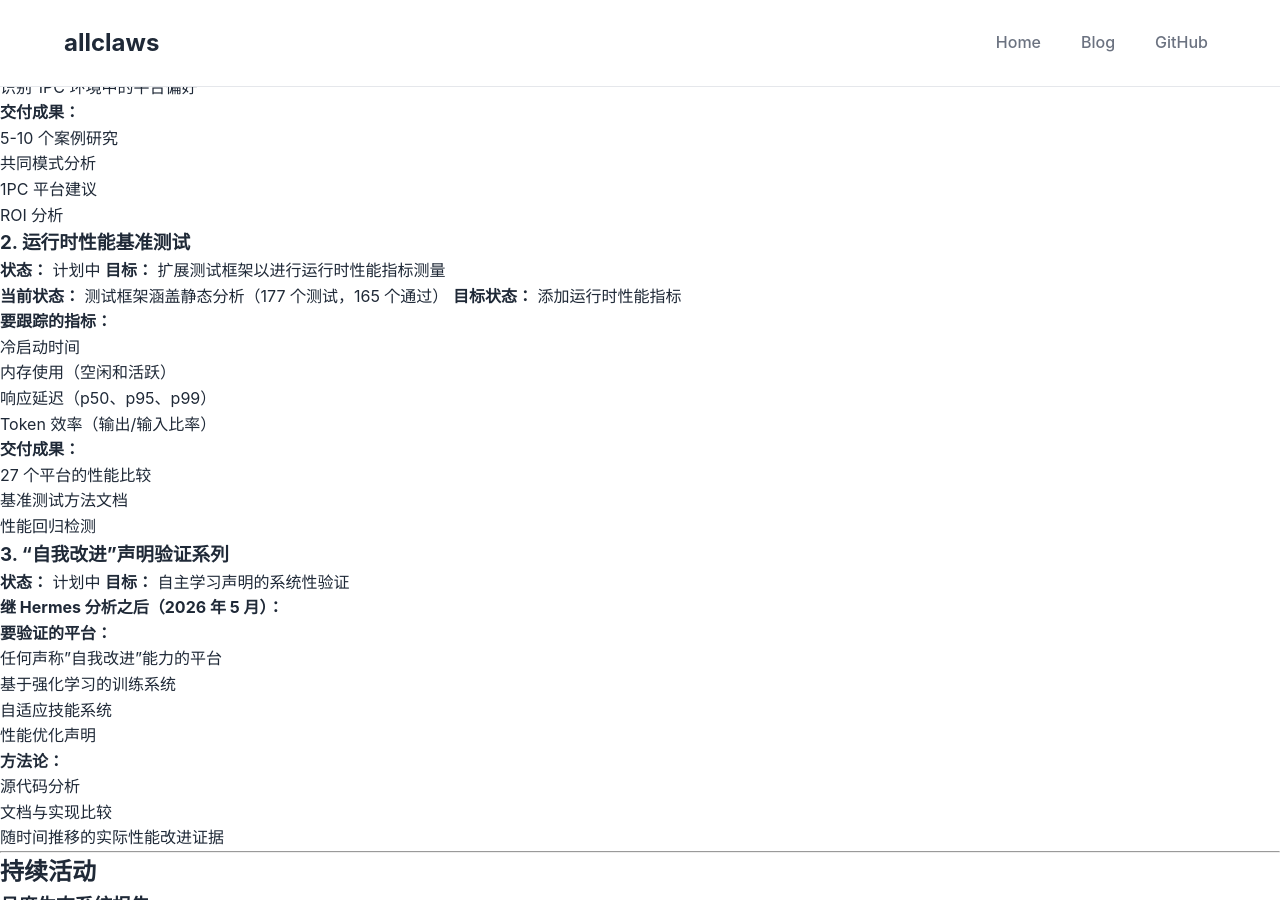
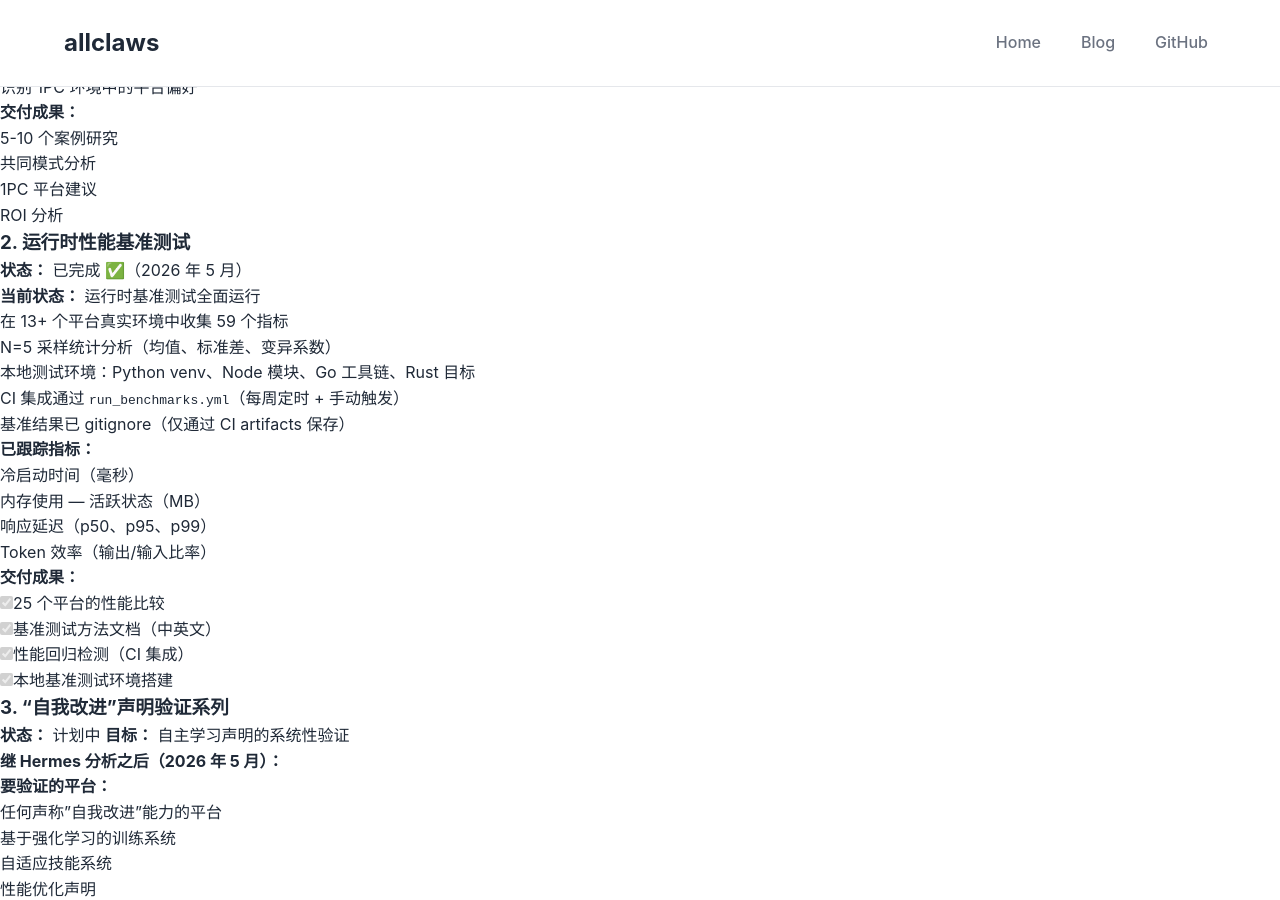
Before and after one commit to dz3ai/allclaws, a Jekyll site: the page built from docs/ROADMAP.zh-CN.md, in a window 1280 px wide and 900 px high, scrolled down 1539 px. Built offline with Jekyll 4.4.1, drawn with Linux system fonts in a browser that asks for light colours; our own code applies the rules of GitHub Pages for plain Markdown files.

Commit message:
docs: mark Runtime Performance Benchmarking as completed in ROADMAP

```diff
--- a/docs/ROADMAP.zh-CN.md
+++ b/docs/ROADMAP.zh-CN.md
@@ -95,22 +95,26 @@
 
 ### 2. 运行时性能基准测试
 
-**状态：** 计划中
-**目标：** 扩展测试框架以进行运行时性能指标测量
+**状态：** 已完成 ✅（2026 年 5 月）
 
-**当前状态：** 测试框架涵盖静态分析（177 个测试，165 个通过）
-**目标状态：** 添加运行时性能指标
+**当前状态：** 运行时基准测试全面运行
+- 在 13+ 个平台真实环境中收集 59 个指标
+- N=5 采样统计分析（均值、标准差、变异系数）
+- 本地测试环境：Python venv、Node 模块、Go 工具链、Rust 目标
+- CI 集成通过 `run_benchmarks.yml`（每周定时 + 手动触发）
+- 基准结果已 gitignore（仅通过 CI artifacts 保存）
 
-**要跟踪的指标：**
-- 冷启动时间
-- 内存使用（空闲和活跃）
+**已跟踪指标：**
+- 冷启动时间（毫秒）
+- 内存使用 — 活跃状态（MB）
 - 响应延迟（p50、p95、p99）
 - Token 效率（输出/输入比率）
 
 **交付成果：**
-- 27 个平台的性能比较
-- 基准测试方法文档
-- 性能回归检测
+- [x] 25 个平台的性能比较
+- [x] 基准测试方法文档（中英文）
+- [x] 性能回归检测（CI 集成）
+- [x] 本地基准测试环境搭建
 
 ### 3. "自我改进"声明验证系列
 
```
Also changed, not shown: docs/ROADMAP.md (+14 -10 lines).
